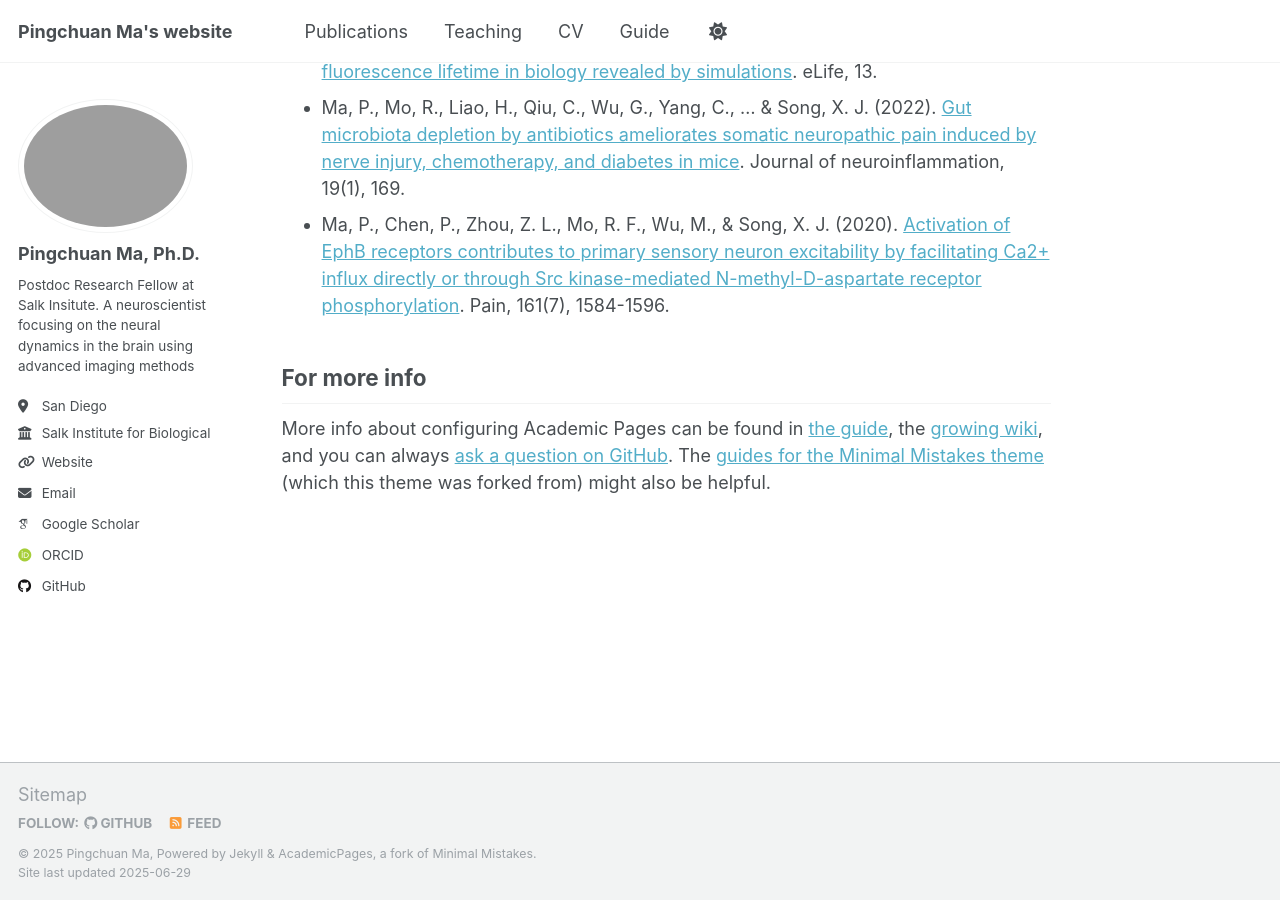
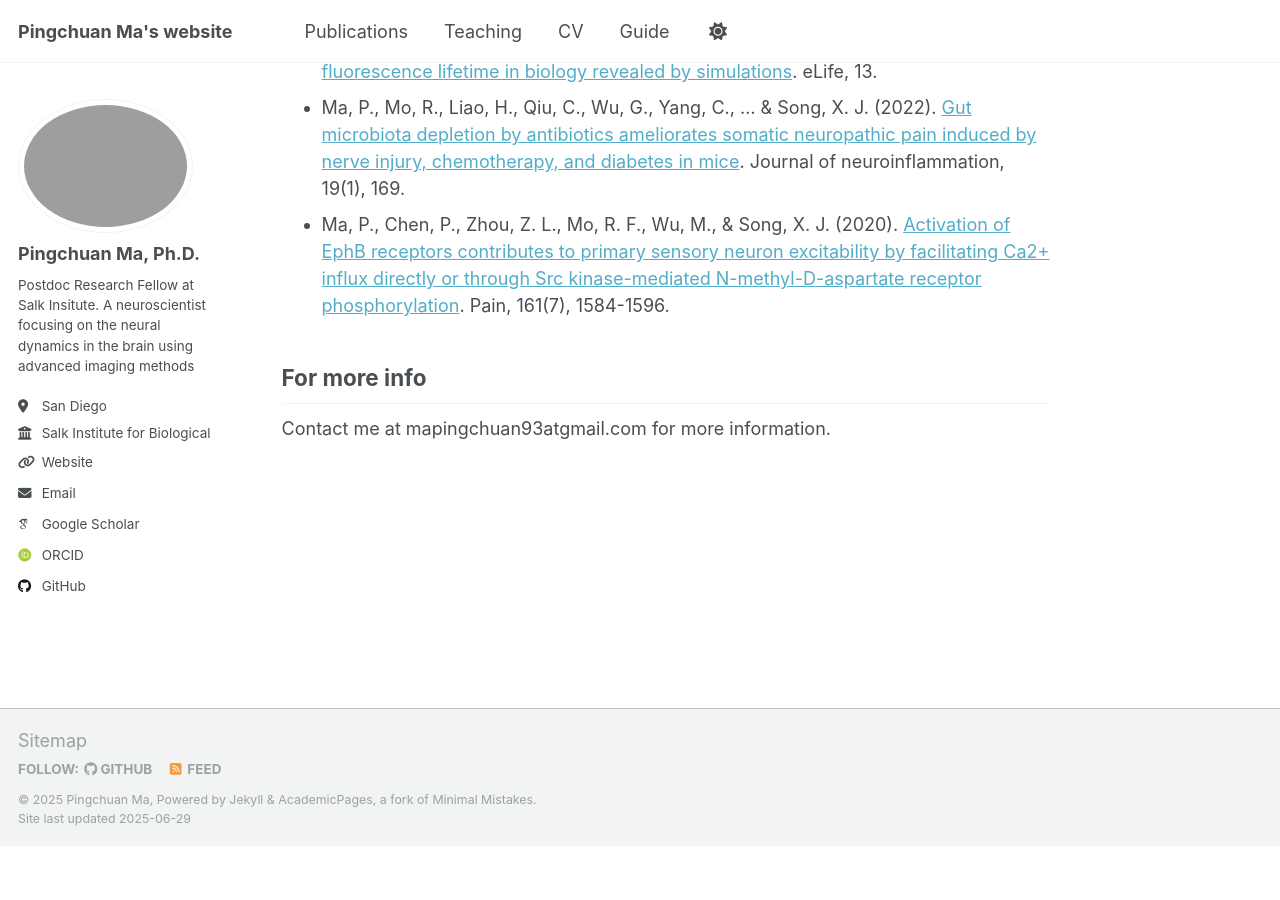
Before and after one commit to pcmaaaaa/pcmaaaaa.github.io, a Jekyll site: the page built from _pages/about.md, in a window 1280 px wide and 900 px high, scrolled down 1146 px. Built offline with Jekyll 4.4.1, drawn with Linux system fonts in a browser that asks for light colours; some web fonts are replaced; a script that is not in the unit is left out; after the commit the page ends 1992 px from its top, so only the background shows below that.

Commit message:
Update about.md

```diff
--- a/_pages/about.md
+++ b/_pages/about.md
@@ -33,4 +33,4 @@
 
 For more info
 ------
-More info about configuring Academic Pages can be found in [the guide](https://academicpages.github.io/markdown/), the [growing wiki](https://github.com/academicpages/academicpages.github.io/wiki), and you can always [ask a question on GitHub](https://github.com/academicpages/academicpages.github.io/discussions). The [guides for the Minimal Mistakes theme](https://mmistakes.github.io/minimal-mistakes/docs/configuration/) (which this theme was forked from) might also be helpful.
+Contact me at mapingchuan93atgmail.com for more information.
```
